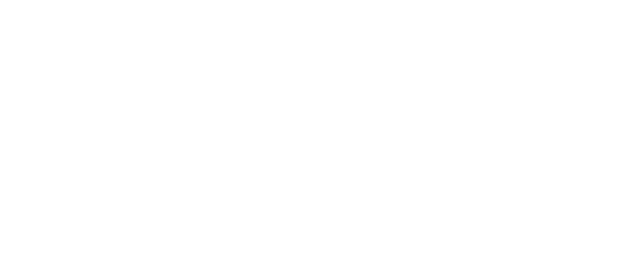
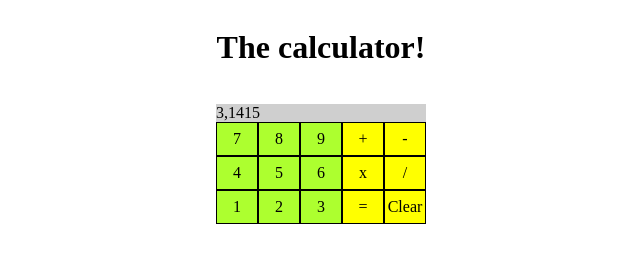
Before and after one commit to Celus8/calculator, a plain HTML site: page index.html in a window 1280 px wide. Shown: the whole page, without its empty margins (319-959 px from the left). Drawn offline with Linux system fonts and the light colour scheme.

Commit message:
Add interface

```diff
--- a/index.html
+++ b/index.html
@@ -9,6 +9,31 @@
     <title>Calculator</title>
 </head>
 <body>
+    <h1>The calculator!</h1>
+    <div id="interface">
+        <div id="output">3,1415</div>
+        <div class="row" id="first-row">
+            <div class="number">7</div>
+            <div class="number">8</div>
+            <div class="number">9</div>
+            <div class="operator">+</div>
+            <div class="operator">-</div>
+        </div>
+        <div class="row" id="second-row">
+            <div class="number">4</div>
+            <div class="number">5</div>
+            <div class="number">6</div>
+            <div class="operator">x</div>
+            <div class="operator">/</div>
+        </div>
+        <div class="row" id="third-row">
+            <div class="number">1</div>
+            <div class="number">2</div>
+            <div class="number">3</div>
+            <div class="operator">=</div>
+            <div class="operator">Clear</div>
+        </div>
 
+    </div>
 </body>
 </html>
--- a/style.css
+++ b/style.css
@@ -2,4 +2,36 @@ body {
     display: flex;
     flex-direction: column;
     gap: 16px;
+    align-items: center;
 }
+
+#interface {
+    display: flex;
+    flex-direction: column;
+}
+
+#output {
+    background-color: rgb(207, 207, 207);
+}
+
+.row {
+    display: flex;
+    flex-direction: row;
+}
+
+.number, .operator {
+    height: 32px;
+    width: 40px;
+    border: solid black 1px;
+    display: flex;
+    justify-content: center;
+    align-items: center;
+}
+
+.number {
+    background-color: greenyellow;
+}
+
+.operator {
+    background-color: yellow;
+}
```
